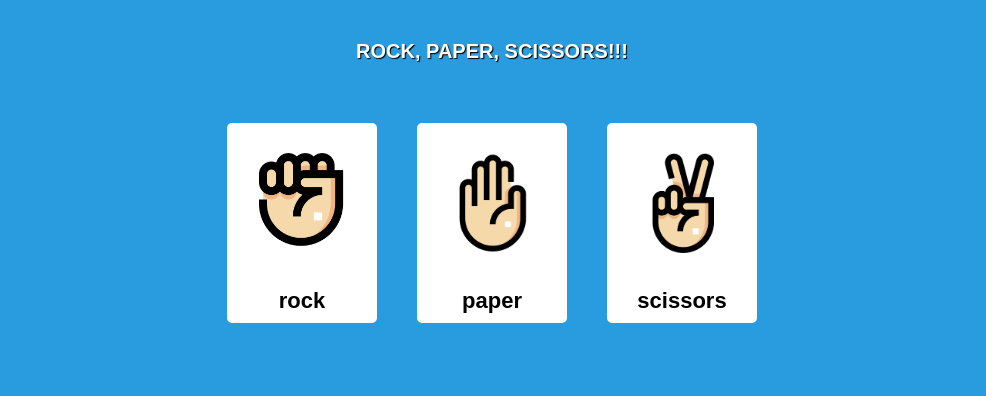
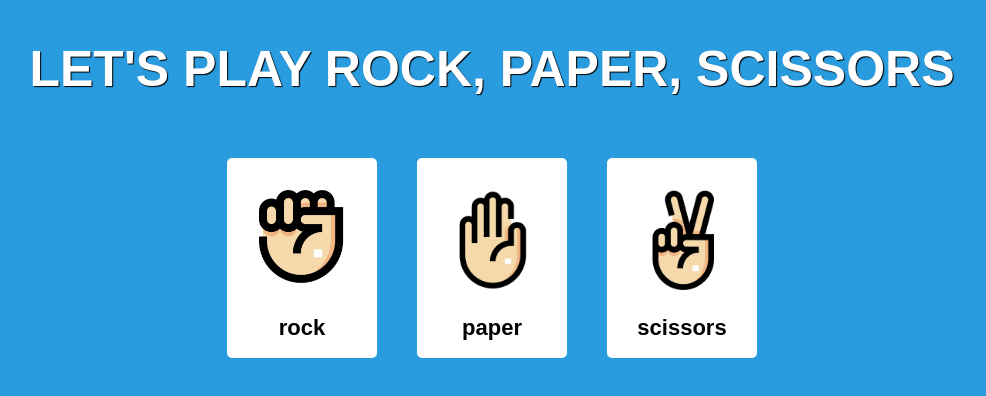
Before and after one commit to nicolascordoba1/rps, a plain HTML site: page index.html in a window 1280 px wide. Shown: the whole page, without its empty margins (148-1134 px from the left). Drawn offline with Linux system fonts and the light colour scheme.

Commit message:
Font-sizebigger

```diff
--- a/index.html
+++ b/index.html
@@ -10,7 +10,7 @@
 </head>
 <body>
 
-    <h1>ROCK, PAPER, SCISSORS!!!</h1>
+    <h1>LET'S PLAY ROCK, PAPER, SCISSORS</h1>
 
     <div class="botones">
 
--- a/style.css
+++ b/style.css
@@ -12,6 +12,7 @@ html{
 }
 
 h1{
+    font-size: 5rem;
     text-align: center;
     padding: 40px 0px;
     color: white;
@@ -32,6 +33,7 @@ h1{
     align-items: center;
     background-color: white;
     margin: 20px 20px;
+    padding: 10px;
     border-radius: 5px;
     border: 2px white solid;
     font-size: 1.8rem;
```
